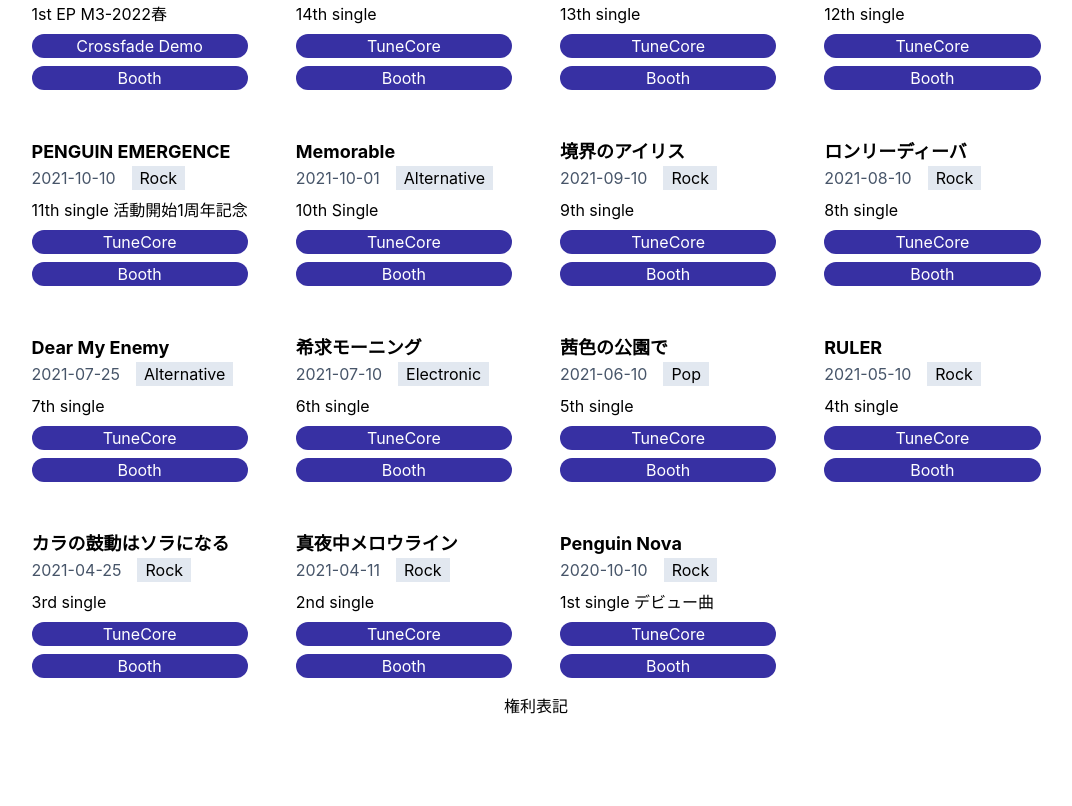
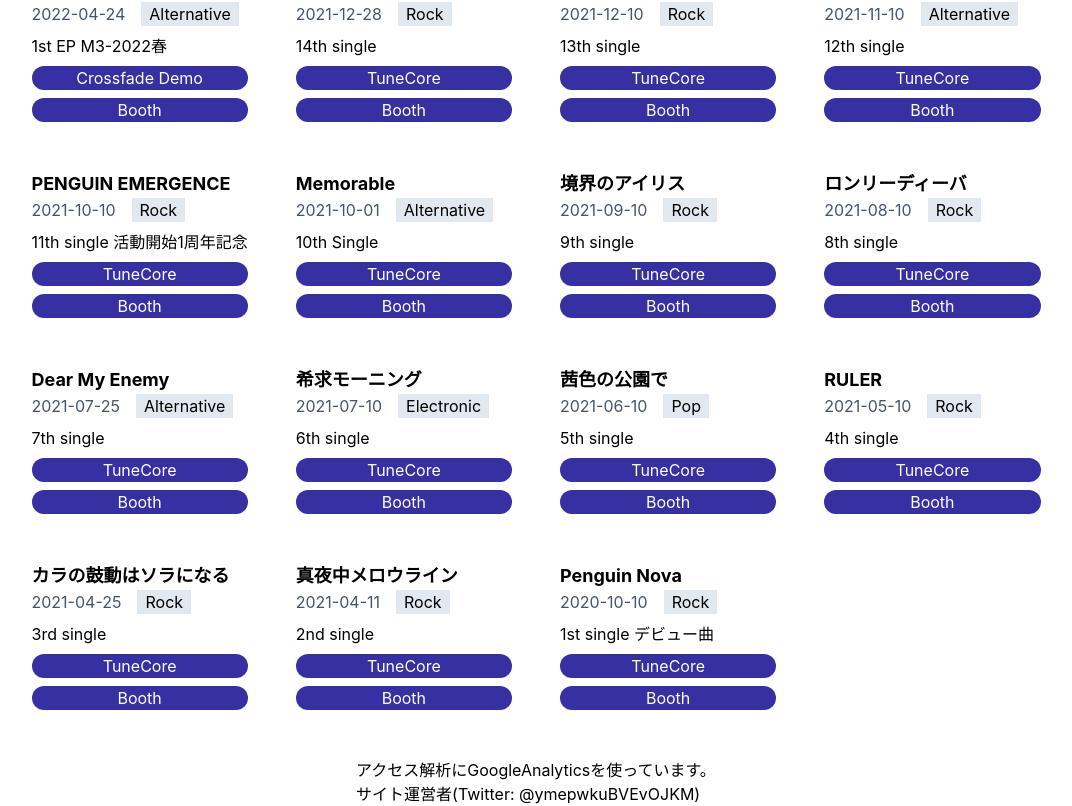
Before and after one commit to human-readable-name/yorudokimayu-info, a Next.js app: page /discography in a window 1280 px wide. Shown: the part 212-1018 px from the top of the page, without its empty margins (104-1176 px from the left). Before the commit the page ends 930 px from the top, so only its background shows below. Built offline with nearby package versions, Linux system fonts and the light colour scheme; no server answers.

Commit message:
topにサイト全体の説明文を記載・各所の余白を調整

```diff
--- a/src/components/common/PageFooter.tsx
+++ b/src/components/common/PageFooter.tsx
@@ -1,8 +1,11 @@
 import React from "react";
 
 const PageFooter: React.FC = () => {
-    return <footer className="flex justify-center align-center">
-        権利表記
+    return <footer className="flex justify-center align-center mt-8">
+        <div className="justify-center align-center">
+            アクセス解析にGoogleAnalyticsを使っています。<br/>
+            サイト運営者(Twitter: @ymepwkuBVEvOJKM)<br/>
+        </div>
     </footer>
 };
 
--- a/src/components/common/PageHeader.tsx
+++ b/src/components/common/PageHeader.tsx
@@ -22,7 +22,7 @@
 
     return <header>
         {/** SPなどではハンバーガーメニュー */}
-        <div className="md:hidden">
+        <div className="md:hidden m-4">
             <div className="mt-2 space-y-2" onClick={toggleMenu}>
                 <span className="block w-8 h-0.5 bg-gray-600 animate-pulse"></span>
                 <span className="block w-8 h-0.5 bg-gray-600 animate-pulse"></span>
--- a/src/pages/biography.tsx
+++ b/src/pages/biography.tsx
@@ -14,7 +14,7 @@
                 description="アーティスト情報 ライブ・イベント出演歴"
             />
             <PageHeader />
-            <main className="min-h-screen flex flex-col items-center">
+            <main className="flex flex-col items-center m-8">
                 <PageTitle text="Biography" />
                 <div className="grid grid-cols-1 gap-4">
                     <section>
--- a/src/pages/discography.tsx
+++ b/src/pages/discography.tsx
@@ -28,7 +28,7 @@
                 }
             />
             <PageHeader />
-            <main className="min-h-screen flex flex-col items-center">
+            <main className="flex flex-col items-center m-8">
                 <PageTitle text="Discography" />
                 <div className="grid gap-4 grid-cols-1 md:grid-cols-2 lg:grid-cols-4">
                     {productSummaries.map((productSummary, index) => <ProductCard key={index} productSummary={productSummary} />)}
--- a/src/pages/index.tsx
+++ b/src/pages/index.tsx
@@ -4,6 +4,7 @@
 import PageFooter from '../components/common/PageFooter';
 import PageHeader from '../components/common/PageHeader';
 import PageTitle from '../components/common/PageTitle';
+import SectionTitle from '../components/common/SectionTitle';
 import externalLink from '../constants/externalLink';
 import path from '../constants/path';
 
@@ -15,15 +16,20 @@
                 description="拠鳥きまゆ非公式アーティストページ"
             />
             <PageHeader />
-            <main className="min-h-screen flex flex-col items-center">
+            <main className="flex flex-col items-center align-center m-8">
                 <PageTitle text="拠鳥きまゆ非公式アーティストページ" />
-
+                <section>
+                    <SectionTitle text="About this site" />
+                    <p className="p8">
+                        VSinger 拠鳥きまゆ について新しくを知った人が過去のSNSの発言やYouTube配信を辿らなくても済むように情報をまとめています。
+                    </p>
                     <div className="grid grid-cols-1 md:grid-cols-2">
                         <LinkCard title="Biography" caption="アーティスト紹介・出演歴" url={path.biography} />
                         <LinkCard title="Discograpy" caption="楽曲リリース情報" url={path.discography} />
                         <LinkCard title="Goods" caption="Booth" url={externalLink.booth} />
                         <LinkCard title="Fan Community" caption="pixiv FANBOX" url={externalLink.fanbox} />
                     </div>
+                </section>
             </main>
             <PageFooter />
         </>
```
Lines whose indentation alone changed are shown as unchanged.
